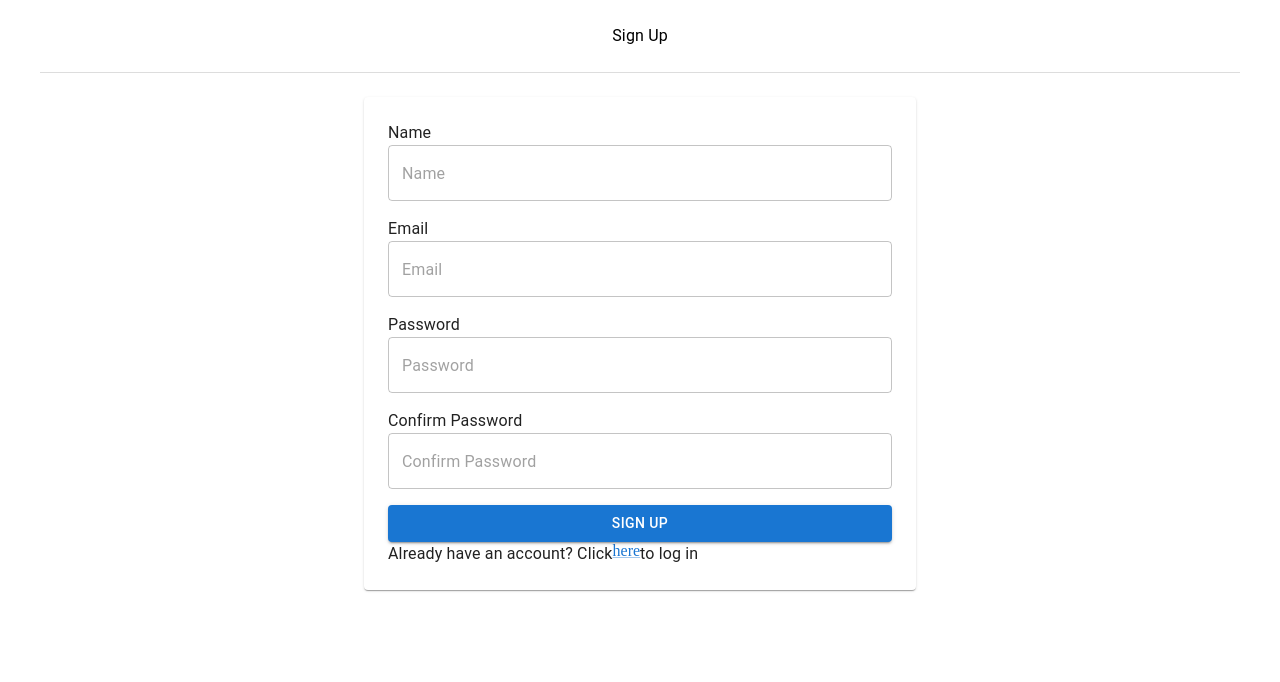
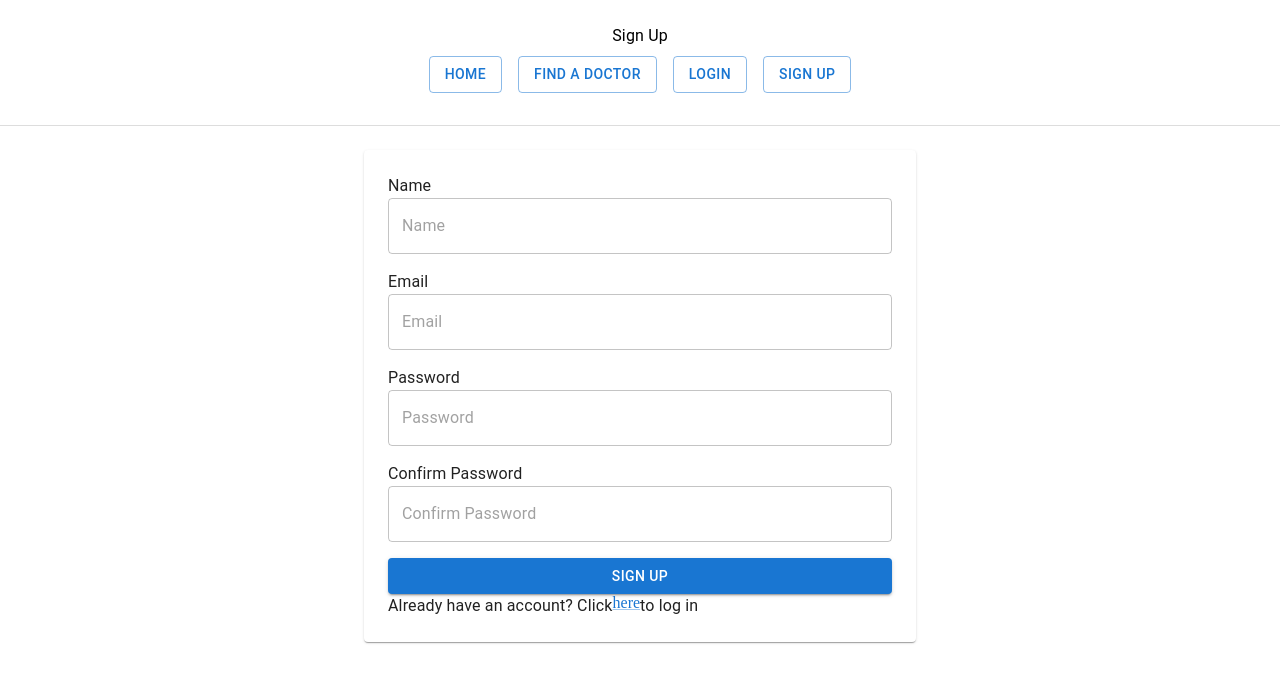
Before and after one commit to JiaLi35/frontend-hospital, a React (Vite) app: page /signup in a window 1280 px wide. Shown: the top 682 px of the page. Built offline with nearby package versions, Linux system fonts and the light colour scheme.

Commit message:
login / signup successfully with error checks. able to store user to cookies. able to logout. made a simple header & find doctors page.

```diff
--- a/src/App.jsx
+++ b/src/App.jsx
@@ -4,6 +4,7 @@ import { CookiesProvider } from "react-cookie";
 import HomePage from "./pages/HomePage";
 import LoginPage from "./pages/LoginPage";
 import SignUpPage from "./pages/SignUpPage";
+import FindDoctor from "./pages/FindDoctor";
 
 function App() {
   return (
@@ -12,10 +13,11 @@ function App() {
         <BrowserRouter>
           <Routes>
             <Route path="/" element={<HomePage />} />
+            <Route path="/doctors" element={<FindDoctor />} />
             <Route path="/login" element={<LoginPage />} />
             <Route path="/signup" element={<SignUpPage />} />
           </Routes>
-          <Toaster />
+          <Toaster closeButton />
         </BrowserRouter>
       </CookiesProvider>
     </>
--- /dev/null
+++ b/src/api/api_auth.js
@@ -0,0 +1,19 @@
+import axios from "axios";
+import { API_URL } from "./constants";
+
+export const login = async (email, password) => {
+  const response = await axios.post(API_URL + "users/login", {
+    email,
+    password,
+  });
+  return response.data;
+};
+
+export const signup = async (name, email, password) => {
+  const response = await axios.post(API_URL + "users/signup", {
+    name,
+    email,
+    password,
+  });
+  return response.data;
+};
--- /dev/null
+++ b/src/api/constants.js
@@ -0,0 +1 @@
+export const API_URL = "http://localhost:5120/";
--- a/src/components/Header.jsx
+++ b/src/components/Header.jsx
@@ -1,9 +1,17 @@
-import { Typography, Container } from "@mui/material";
+import { Typography, Box, Button } from "@mui/material";
+import { Link, useNavigate } from "react-router";
+import { useCookies } from "react-cookie";
+
+// use responsive appbar from material ui and drawers from material ui
 
 export default function Header({ title }) {
+  const navigate = useNavigate();
+  const [cookies, setCookie, removeCookie] = useCookies(["currentuser"]);
+  const { currentuser } = cookies;
+
   return (
     <>
-      <Container
+      <Box
         sx={{
           textAlign: "center",
           py: 3,
@@ -12,7 +20,60 @@ export default function Header({ title }) {
         }}
       >
         <Typography>{title}</Typography>
-      </Container>
+        <Button
+          variant={"outlined"}
+          color="primary"
+          to="/"
+          component={Link}
+          sx={{ m: 1 }}
+        >
+          Home
+        </Button>
+        <Button
+          variant={"outlined"}
+          color="primary"
+          to="/doctors"
+          component={Link}
+          sx={{ m: 1 }}
+        >
+          Find a Doctor
+        </Button>
+        {currentuser ? (
+          <Button
+            variant="outlined"
+            sx={{ m: 1 }}
+            onClick={() => {
+              // remove the cookie
+              removeCookie("currentuser");
+              // redirect back to home page
+              navigate("/login");
+            }}
+          >
+            Logout
+          </Button>
+        ) : (
+          <>
+            <Button
+              variant={"outlined"}
+              color="primary"
+              to="/login"
+              component={Link}
+              sx={{ m: 1 }}
+            >
+              Login
+            </Button>
+            <Button
+              variant={"outlined"}
+              color="primary"
+              to="/signup"
+              component={Link}
+              sx={{ m: 1 }}
+            >
+              Sign Up
+            </Button>
+          </>
+        )}
+      </Box>
     </>
   );
 }
--- /dev/null
+++ b/src/pages/FindDoctor.jsx
@@ -0,0 +1,84 @@
+import { Container, Grid, Button, Typography } from "@mui/material";
+import Card from "@mui/material/Card";
+import CardActions from "@mui/material/CardActions";
+import CardContent from "@mui/material/CardContent";
+import CardMedia from "@mui/material/CardMedia";
+import Header from "../components/Header";
+
+export default function FindDoctor() {
+  return (
+    <>
+      <Header title={"Find a Doctor"} />
+      <Container>
+        <Grid container spacing={4}>
+          <Grid size={{ xs: 12, sm: 12, md: 6, lg: 4 }}>
+            <Card>
+              <CardMedia
+                component="img"
+                alt="green iguana"
+                height="140"
+                image="https://gametora.com/images/umamusume/characters/chara_stand_1016_101601.png"
+              />
+              <CardContent>
+                <Typography gutterBottom variant="h5" component="div">
+                  Narita Brian
+                </Typography>
+                <Typography variant="body2" sx={{ color: "text.secondary" }}>
+                  Narita Brian is my favourite umamusume
+                </Typography>
+              </CardContent>
+              <CardActions>
+                <Button size="small">Share</Button>
+                <Button size="small">Learn More</Button>
+              </CardActions>
+            </Card>
+          </Grid>
+          <Grid size={{ xs: 12, sm: 12, md: 6, lg: 4 }}>
+            <Card>
+              <CardMedia
+                component="img"
+                alt="green iguana"
+                height="140"
+                image="https://gametora.com/images/umamusume/characters/chara_stand_1016_101601.png"
+              />
+              <CardContent>
+                <Typography gutterBottom variant="h5" component="div">
+                  Narita Brian
+                </Typography>
+                <Typography variant="body2" sx={{ color: "text.secondary" }}>
+                  Narita Brian is my favourite umamusume
+                </Typography>
+              </CardContent>
+              <CardActions>
+                <Button size="small">Share</Button>
+                <Button size="small">Learn More</Button>
+              </CardActions>
+            </Card>
+          </Grid>
+          <Grid size={{ xs: 12, sm: 12, md: 6, lg: 4 }}>
+            <Card>
+              <CardMedia
+                component="img"
+                alt="green iguana"
+                height="140"
+                image="https://gametora.com/images/umamusume/characters/chara_stand_1016_101601.png"
+              />
+              <CardContent>
+                <Typography gutterBottom variant="h5" component="div">
+                  Narita Brian
+                </Typography>
+                <Typography variant="body2" sx={{ color: "text.secondary" }}>
+                  Narita Brian is my favourite umamusume
+                </Typography>
+              </CardContent>
+              <CardActions>
+                <Button size="small">Share</Button>
+                <Button size="small">Learn More</Button>
+              </CardActions>
+            </Card>
+          </Grid>
+        </Grid>
+      </Container>
+    </>
+  );
+}
--- a/src/pages/HomePage.jsx
+++ b/src/pages/HomePage.jsx
@@ -1,3 +1,13 @@
+import { Container, Typography } from "@mui/material";
+import Header from "../components/Header";
+
 export default function HomePage() {
-  return <>This is the home page</>;
+  return (
+    <>
+      <Header title={"Home"} />
+      <Container>
+        <Typography>This is the home page</Typography>
+      </Container>
+    </>
+  );
 }
--- a/src/pages/LoginPage.jsx
+++ b/src/pages/LoginPage.jsx
@@ -8,12 +8,40 @@ import {
   Link,
 } from "@mui/material";
 import { useState } from "react";
-import { Link as Links } from "react-router";
 import Header from "../components/Header";
+import { login } from "../api/api_auth";
+import { toast } from "sonner";
+import validator from "email-validator";
+import { useCookies } from "react-cookie";
+import { Link as Links, useNavigate } from "react-router";
 
 export default function LoginPage() {
+  const navigate = useNavigate();
+  const [cookies, setCookie, removeCookie] = useCookies(["currentuser"]);
   const [email, setEmail] = useState("");
   const [password, setPassword] = useState("");
+
+  const handleLogin = async () => {
+    if (!email || !password) {
+      toast.error("Please fill in all the fields.");
+    } else if (!validator.validate(email)) {
+      // 2. make sure the email is valid
+      toast.error("Please use a valid email address");
+    } else {
+      try {
+        const userData = await login(email, password);
+        // set cookies
+        setCookie("currentuser", userData, {
+          maxAge: 60 * 60 * 8, // cookie expires in 8 hours
+        });
+        toast.success("Successfully logged in.");
+        navigate("/");
+      } catch (error) {
+        console.log(error);
+        toast.error(error.response.data.message);
+      }
+    }
+  };
 
   return (
     <>
@@ -23,6 +51,7 @@ export default function LoginPage() {
           <Typography>Email</Typography>
           <Box mb={2}>
             <TextField
+              type="email"
               placeholder="Email"
               fullWidth
               value={email}
@@ -47,7 +76,7 @@ export default function LoginPage() {
             color="primary"
             variant="contained"
             fullWidth
-            // onClick={handleLogin}
+            onClick={handleLogin}
           >
             Log In
           </Button>
--- a/src/pages/SignUpPage.jsx
+++ b/src/pages/SignUpPage.jsx
@@ -8,14 +8,43 @@ import {
   Link,
 } from "@mui/material";
 import { useState } from "react";
-import { Link as Links } from "react-router";
 import Header from "../components/Header";
+import { signup } from "../api/api_auth";
+import validator from "email-validator";
+import { toast } from "sonner";
+import { Link as Links, useNavigate } from "react-router";
+import { useCookies } from "react-cookie";
 
 export default function SignUpPage() {
+  const navigate = useNavigate();
+  const [cookies, setCookie, removeCookie] = useCookies(["currentuser"]);
   const [name, setName] = useState("");
   const [email, setEmail] = useState("");
   const [password, setPassword] = useState("");
   const [confirmPassword, setConfirmPassword] = useState("");
+
+  const handleSignUp = async () => {
+    if (!name || !email || !password || !confirmPassword) {
+      toast.error("Please fill in all the fields.");
+    } else if (!validator.validate(email)) {
+      // 2. make sure the email is valid
+      toast.error("Please use a valid email address");
+    } else if (password !== confirmPassword) {
+      toast.error("Password and Confirm Password do not match.");
+    } else {
+      try {
+        const userData = await signup(name, email, password);
+        setCookie("currentuser", userData, {
+          maxAge: 60 * 60 * 8, // cookie expires in 8 hours
+        });
+        toast.success("Successfully created a new account.");
+        navigate("/");
+      } catch (error) {
+        console.log(error);
+        toast.error(error.response.data.message);
+      }
+    }
+  };
 
   return (
     <>
@@ -72,7 +101,7 @@ export default function SignUpPage() {
             color="primary"
             variant="contained"
             fullWidth
-            // onClick={handleSignUp}
+            onClick={handleSignUp}
           >
             Sign Up
           </Button>
```
